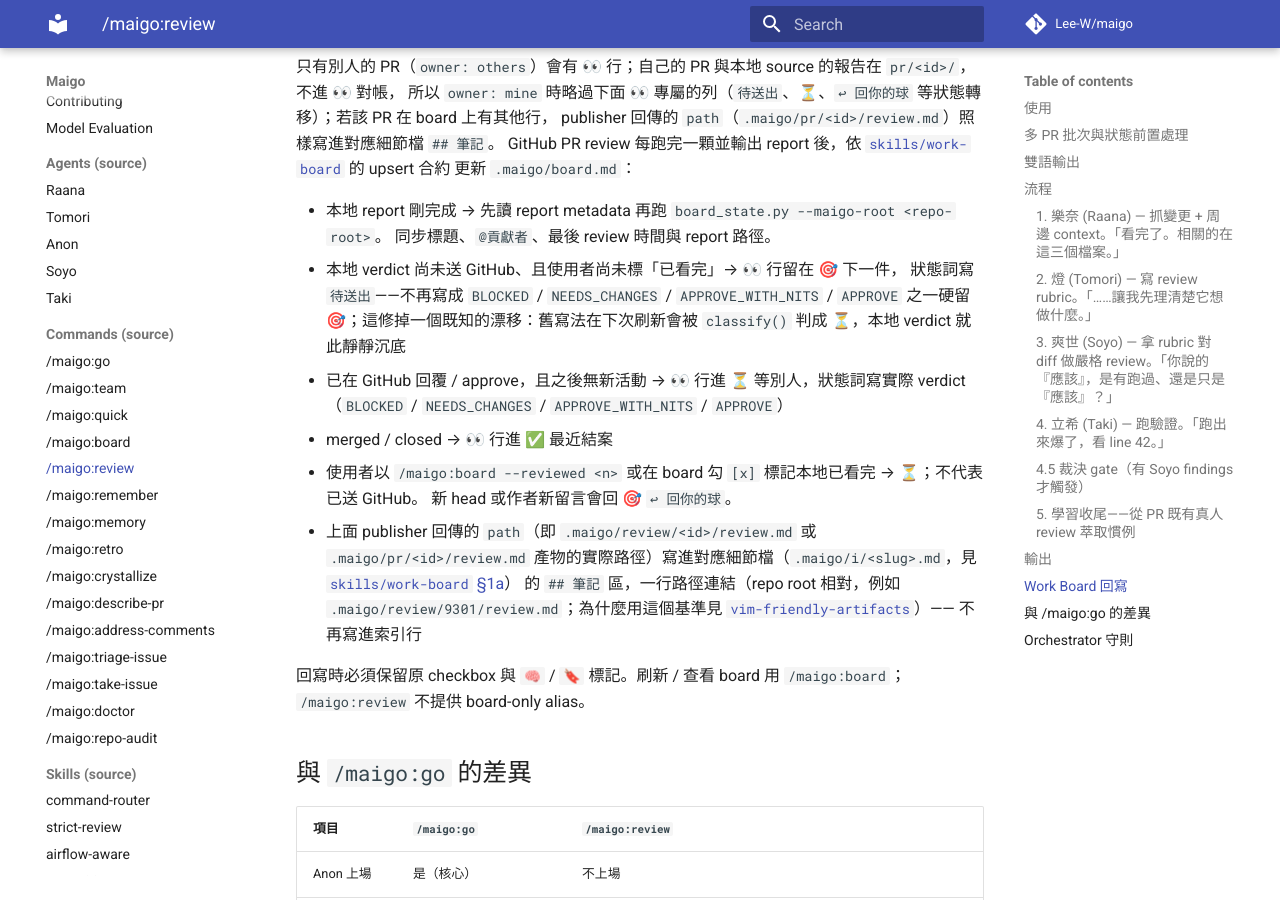
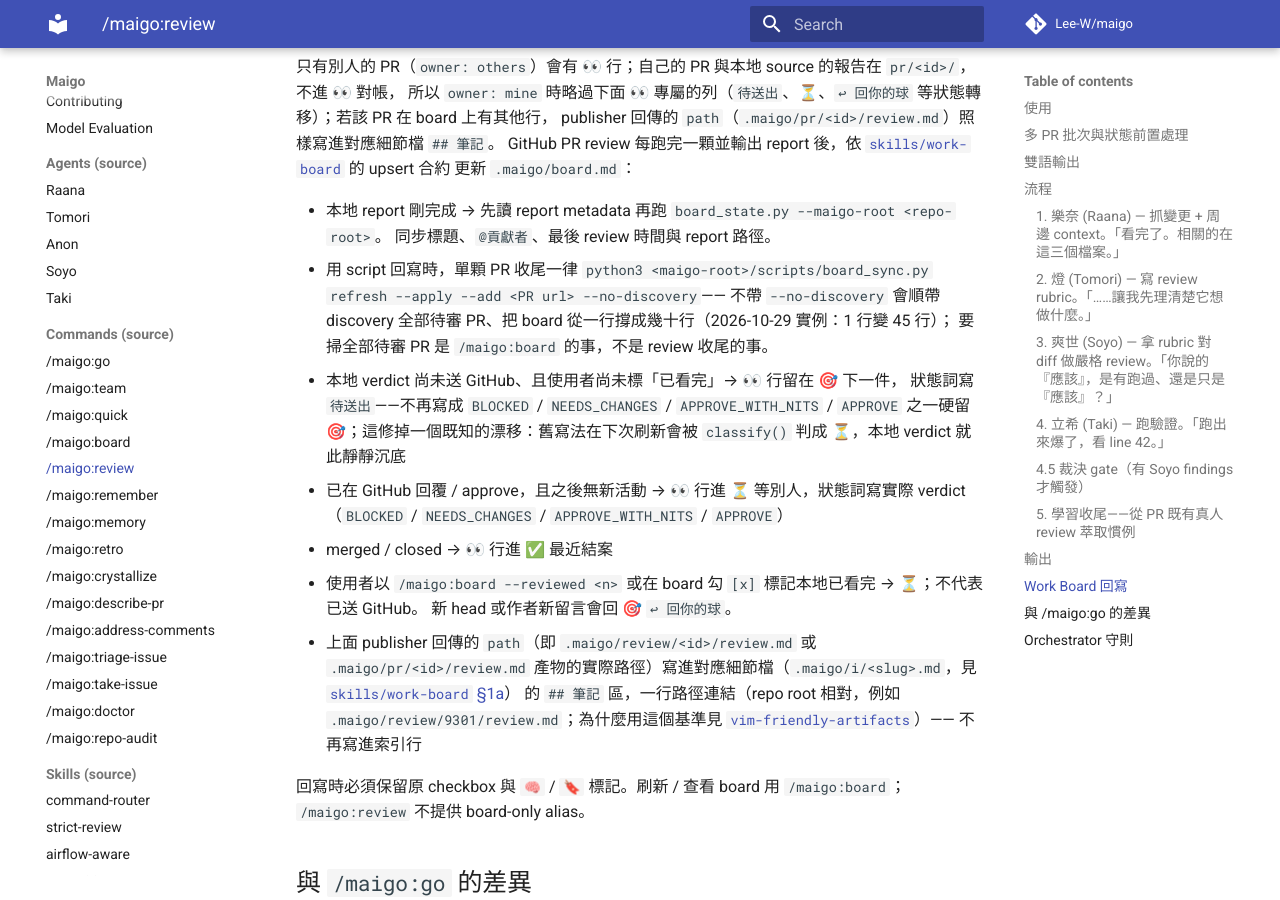
Before and after one commit to Lee-W/maigo, an MkDocs documentation site: the page built from docs/commands/review.md, in a window 1280 px wide and 900 px high, scrolled down 9013 px. Built offline with MkDocs 1.6.1 and Material for MkDocs 9.7.7, drawn with Linux system fonts in a browser that asks for light colours; comment, search, counter and statistics services are not loaded.

Commit message:
docs(review): finish single-PR board sync without discovery and default batch choices
- review: close out one PR with board_sync refresh --no-discovery
- review-batch-queue: draft PRs skipped, old reports re-reviewed, models stepped down in large batches

```diff
--- a/commands/review.md
+++ b/commands/review.md
@@ -258,6 +258,9 @@ GitHub PR review 每跑完一顆並輸出 report 後，依
 
 - 本地 report 剛完成 → 先讀 report metadata 再跑 `board_state.py --maigo-root <repo-root>`。
   同步標題、`@貢獻者`、最後 review 時間與 report 路徑。
+- 用 script 回寫時，單顆 PR 收尾一律 `python3 <maigo-root>/scripts/board_sync.py refresh --apply --add <PR url> --no-discovery`——
+  不帶 `--no-discovery` 會順帶 discovery 全部待審 PR、把 board 從一行撐成幾十行（2026-10-29 實例：1 行變 45 行）；
+  要掃全部待審 PR 是 `/maigo:board` 的事，不是 review 收尾的事。
 - 本地 verdict 尚未送 GitHub、且使用者尚未標「已看完」→ 👀 行留在 🎯 下一件，
   狀態詞寫 `待送出`——不再寫成 `BLOCKED` / `NEEDS_CHANGES` / `APPROVE_WITH_NITS` /
   `APPROVE` 之一硬留 🎯；這修掉一個既知的漂移：舊寫法在下次刷新會被 `classify()`
```
Also changed, not shown: skills/strict-review/references/review-batch-queue.md (+12 -2 lines).
